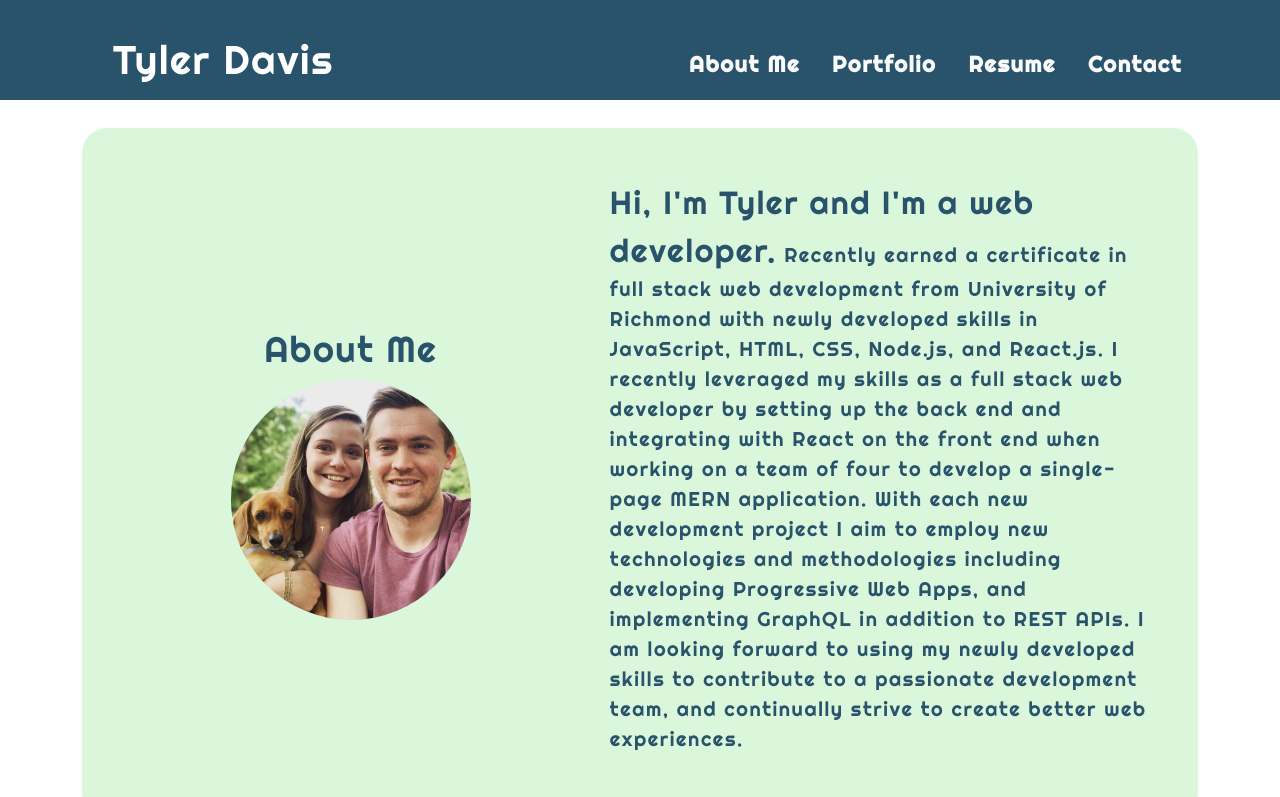
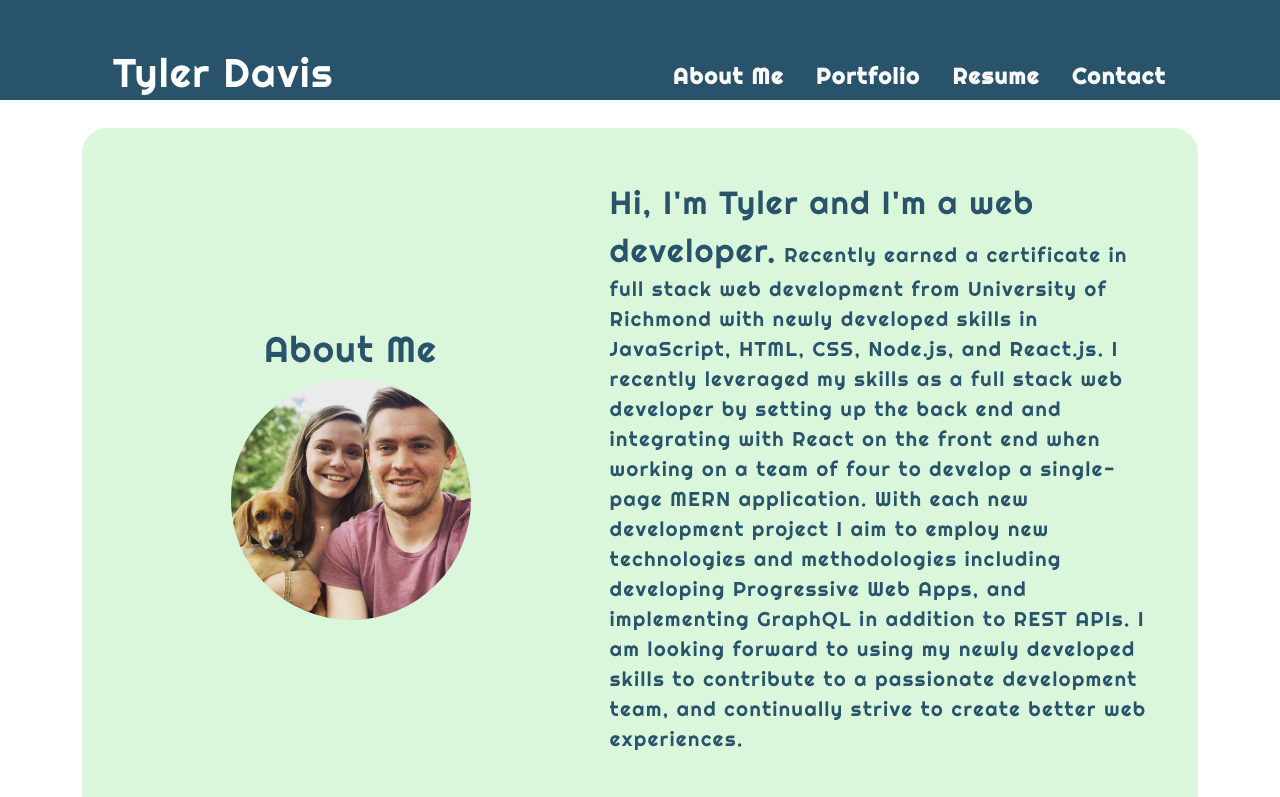
Before and after one commit to davistr/portfolio-react, a React (Create React App) app: page / in a window 1280 px wide. Shown: the top 797 px of the page. Built offline with nearby package versions, Linux system fonts and the light colour scheme.

Commit message:
updated navbar

```diff
--- a/src/App.js
+++ b/src/App.js
@@ -12,7 +12,6 @@ import Resume from "./components/Resume";
 function App() {
   return (
     <Router basename="/portfolio-react">
-      <div>
       <Header />
       <div className="container">
         <Switch>
@@ -24,7 +23,6 @@ function App() {
         </Switch>
       </div>
       <Footer />
-      </div>
     </Router>
   );
 }
--- a/src/components/Navigation/index.js
+++ b/src/components/Navigation/index.js
@@ -22,6 +22,7 @@ function Navigation({ currentPage, handlePageChange }) {
           </h1>
           {/* </a> */}
         </div>
+        <div className="nav-items">
           <ul className="nav">
             <li className="nav-item">
               <Link
@@ -66,6 +67,7 @@ function Navigation({ currentPage, handlePageChange }) {
           </ul>
         </div>
       </div>
+    </div>
   );
 }
 
--- a/src/index.css
+++ b/src/index.css
@@ -244,6 +244,16 @@ nav {
   color: var(--light);
 }
 
+.nav-items {
+  justify-content: flex-end;
+  padding: 16px;
+}
+
+.navbar {
+  padding: 12px;
+  align-items: center;
+}
+
 a {
   text-decoration: none;
 }
@@ -251,6 +261,7 @@ a {
 .header {
   background: var(--primary);
   height: 100px;
+  align-items: center;
   /* display: flex; */
 }
 
```
Lines whose indentation alone changed are shown as unchanged.
